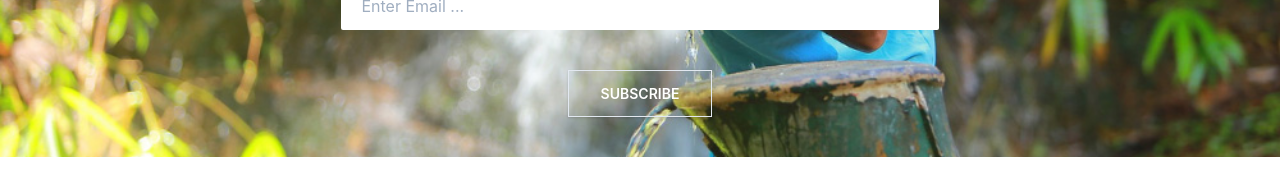
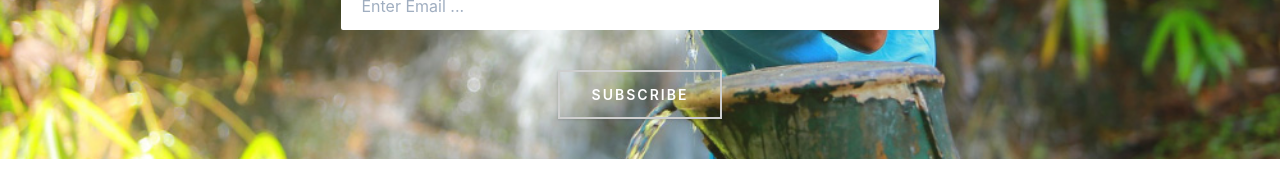
Before and after one commit to trinethrareddy/navayuvabhaarath, a React (Create React App) app: page /contact in a window 1280 px wide. Shown: the part 967-1136 px from the top of the page. Built offline with nearby package versions, Linux system fonts and the light colour scheme.

Commit message:
added btn styling

```diff
--- a/src/components/Subscribe.js
+++ b/src/components/Subscribe.js
@@ -9,7 +9,7 @@ class SubscribeComponent extends Component {
                     <h3 className="mb-5 text-3xl font-bold"> SUBSCRIBE</h3>
                     <p className="text-xl">Learn more about our upcoming events, fundraisers, and more!</p>
                     <input type="email" className="w-full h-12 rounded-sm mt-5 mb-10 pl-5" placeholder="Enter Email ..." />
-                    <button className="hover:bg-gray-100 hover:text-gray-800 font-semibold py-3 px-8 border bg-transparent shadow uppercase text-sm text-white">
+                    <button className="fancy-btn font-semibold py-3 px-8 border bg-transparent shadow uppercase text-sm text-white">
                         Subscribe
                     </button>
                    </div>
--- a/src/pages/ContactUs.js
+++ b/src/pages/ContactUs.js
@@ -22,7 +22,8 @@ class ContactUs extends Component {
                     </p>
                     </div>
                     <button className="bg-gray-600 hover:bg-gray-900 text-white  py-2 px-4 rounded">
-                    <img src={whatsappIcon} className="inline mr-2 h-8"/>Message us on Whatsapp </button>
+                        <a href="https://wa.me/919000573185">
+                    <img src={whatsappIcon} className="inline mr-2 h-8"/>Message us on Whatsapp </a></button>
                     <div className="font-bold mt-4 mb-2">
 
                         NAVAYUVA BHARATH</div>
--- a/src/styles/main.css
+++ b/src/styles/main.css
@@ -17,3 +17,71 @@
     left: 50%;
     transform: translate(-50%, -50%);
 }
+.fancy-btn {
+    /* height: 40px; */
+    display: inline-block;
+    /* width: 200px; */
+    position: relative;
+    background-color: transparent;
+    border: 2px solid #cecece;
+    color: #fff;
+    cursor: pointer;
+    text-transform: uppercase;
+    letter-spacing: 2px;
+    text-align: center;
+    /* line-height: 36px; */
+    -webkit-transition: all .2s;
+    transition: all .2s;
+    outline: none;
+}
+.fancy-btn:hover::before {
+    content: "";
+    position: absolute;
+    left: -4px;
+    top: -4px;
+    background: linear-gradient(65deg,#5BB12F,transparent,#5BB12F);
+    background-size: 100%;
+    width: calc(100% + 8px);
+    height: calc(100% + 8px);
+    z-index: 1;
+    background-size: 200%;
+    -webkit-animation: rotateGradient 5s linear infinite;
+    animation: rotateGradient 5s linear infinite;
+}
+.fancy-btn:hover::before{
+    content: "";
+    position: absolute;
+    left: -4px;
+    top: -4px;
+    background: linear-gradient(65deg,#5BB12F,transparent,#5BB12F);
+    background-size: 100%;
+    width: calc(100% + 8px);
+    height: calc(100% + 8px);
+    z-index: 1;
+    background-size: 200%;
+    -webkit-animation: rotateGradient 5s linear infinite;
+    animation: rotateGradient 5s linear infinite;
+}
+
+@-webkit-keyframes rotateGradient{
+    0%{
+        background-position:0 0
+    }
+    50%{
+        background-position:200% 0
+    }
+    to{
+        background-position:0 0
+    }
+}
+@keyframes rotateGradient{
+    0%{
+        background-position:0 0
+    }
+    50%{
+        background-position:200% 0
+    }
+    to{
+        background-position:0 0
+    }
+}
```
